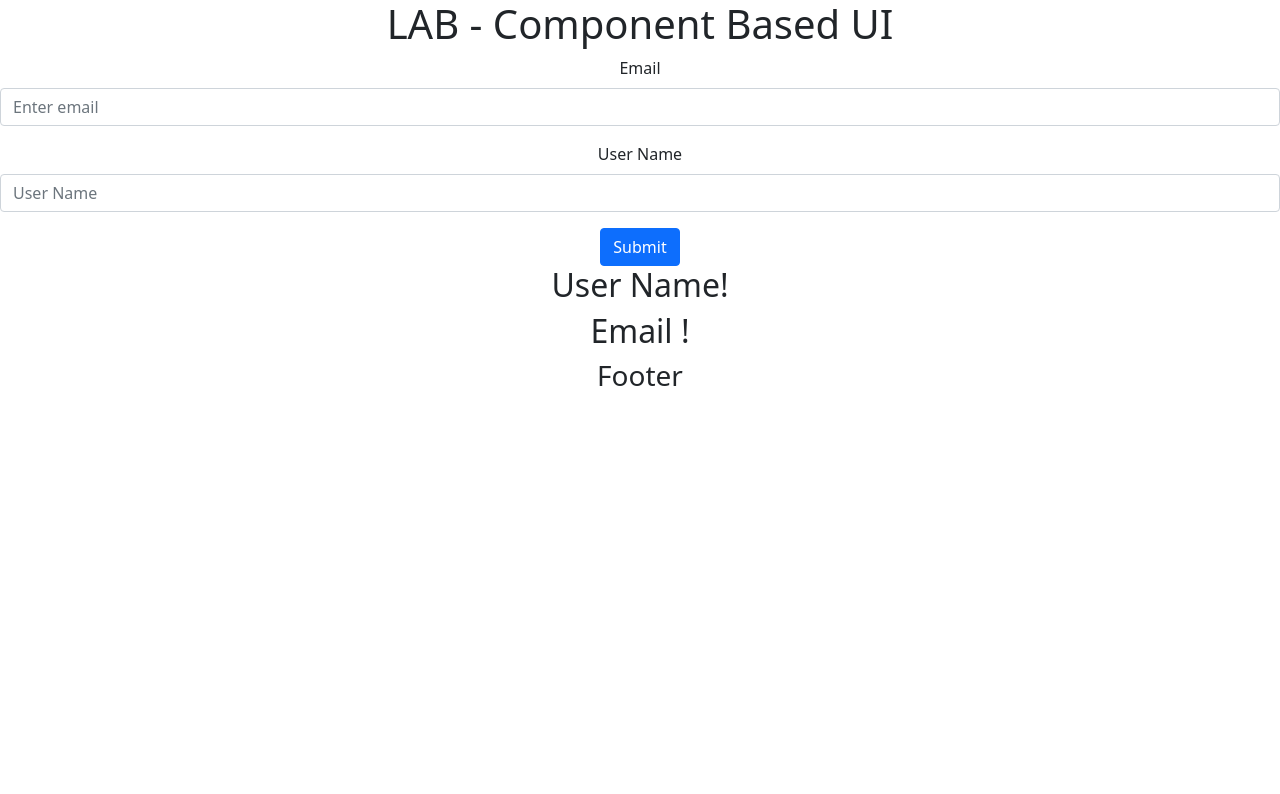
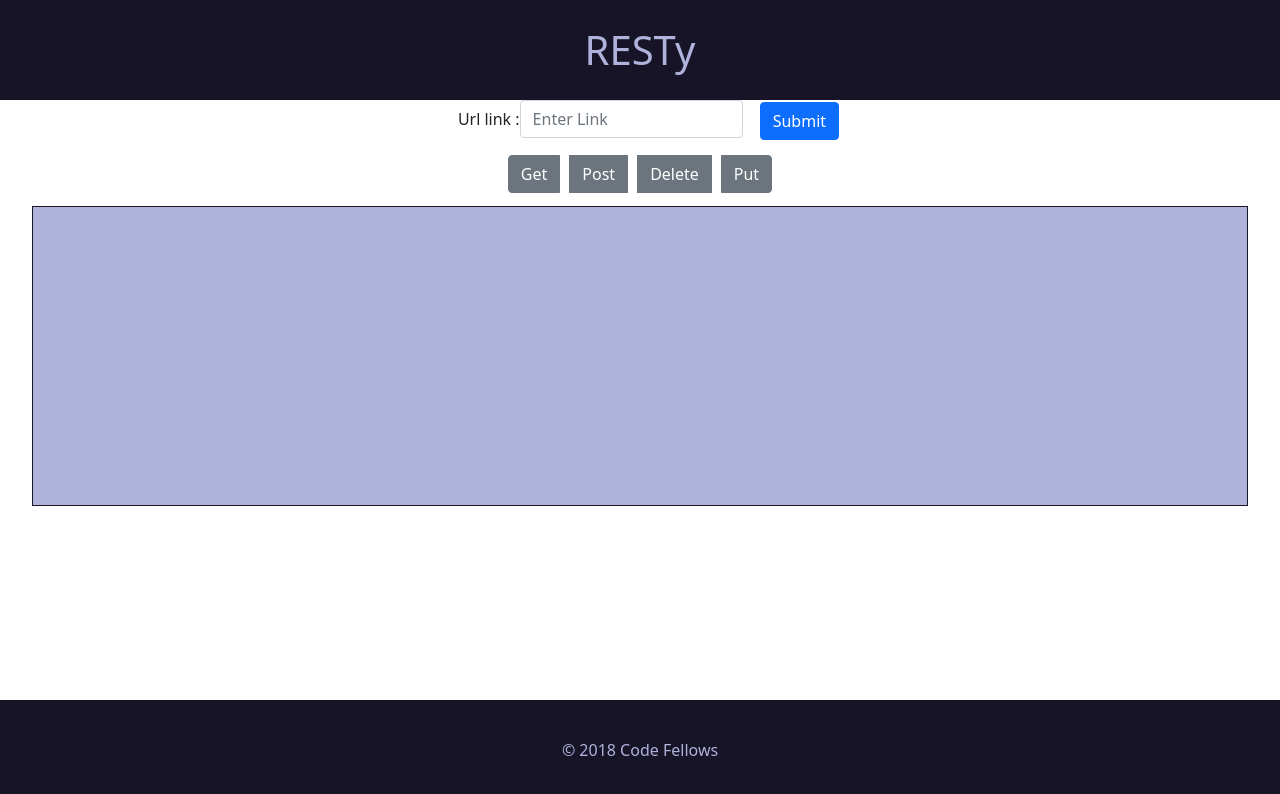
Before and after one commit to AlaaN-Smadi/component-based-ui, a React (Create React App) app in the folder component-based-ui/: page / in a window 1280 px wide. Shown: the top 794 px of the page. Built offline with nearby package versions, Linux system fonts and the light colour scheme.

Commit message:
Solve lab 26

```diff
--- a/component-based-ui/package.json
+++ b/component-based-ui/package.json
@@ -11,6 +11,7 @@
     "react-bootstrap": "^2.0.0-beta.6",
     "react-dom": "^17.0.2",
     "react-scripts": "4.0.3",
+    "sass": "^1.41.1",
     "web-vitals": "^1.1.2"
   },
   "scripts": {
--- a/component-based-ui/src/App.js
+++ b/component-based-ui/src/App.js
@@ -1,5 +1,5 @@
 import logo from './logo.svg';
-import './App.css';
+import './styles/App.scss';
 import Footer from './component/Footer';
 import Header from './component/Header';
 import FormComponent from './component/FormComponent';
@@ -10,32 +10,30 @@ import React, { useState } from 'react';
 function App() {
 
 
-  const [email, setEmail] = useState(
-    'Email !'
+  const [data, setData] = useState(
+    []
   );
-  const [userName, setUserName] = useState(
-    'User Name!'
-  );
+
 
   const submitFun = (e) =>{
     e.preventDefault();
 
-    let email = e.target.email.value
-    let userName = e.target.userName.value
+    let myData = e.target.email.value
 
 
-    setEmail(' Email => ' + email)
-    setUserName(' User Name => ' + userName)
+
+    setData(`get :  ${myData}`)
+
 
   }
 
   return (
     <div className="App">
-      <Header />
+      <Header myHeader={'RESTy'} />
       <FormComponent submitFun={submitFun} />
-      <Result email={email} userName={userName}  />
+      <Result data={data} />
 
-      <Footer />
+      <Footer myFooter={'© 2018 Code Fellows'} />
     </div>
   );
 }
--- a/component-based-ui/src/component/Footer.js
+++ b/component-based-ui/src/component/Footer.js
@@ -1,9 +1,11 @@
+import "../styles/Footer.scss"
+
 function Footer(props) {
     return (
-        <>
-            <h3> Footer </h3>
+        <div id="footer">
+            <p> {props.myFooter} </p>
 
-        </>
+        </div>
     );
 }
 
--- a/component-based-ui/src/component/FormComponent.js
+++ b/component-based-ui/src/component/FormComponent.js
@@ -1,25 +1,33 @@
-import {Form,  Button} from 'react-bootstrap'
+import { Form, Button } from 'react-bootstrap'
 import FormControl from 'react-bootstrap/FormControl'
 import 'bootstrap/dist/css/bootstrap.min.css';
+import ButtonGroup from 'react-bootstrap/ButtonGroup'
+import '../styles/Form.scss'
 
 function FormComponent(props) {
     return (
         <>
             <Form onSubmit={props.submitFun}>
-                <Form.Group className="mb-3" controlId="formBasicEmail">
-                    <Form.Label> Email </Form.Label>
-                    <Form.Control name="email" type="email" placeholder="Enter email" />
+                <Form.Group id="myLink" className="mb-3" controlId="formBasicEmail">
+                    <Form.Label> Url link : </Form.Label>
+                    <Form.Control id="input_Link" name="email" type="text" placeholder="Enter Link" />
 
-                </Form.Group>
-
-                <Form.Group className="mb-3" controlId="formBasicPassword">
-                    <Form.Label> User Name </Form.Label>
-                    <Form.Control name="userName" type="text" placeholder="User Name" />
                 </Form.Group>
 
                 <Button variant="primary" type="submit">
                     Submit
                 </Button>
+
+                <br/>
+
+                <ButtonGroup aria-label=" Methods ">
+                    <Button className="axiosBtn" variant="secondary"> Get </Button>
+                    <Button className="axiosBtn" variant="secondary"> Post </Button>
+                    <Button className="axiosBtn" variant="secondary"> Delete </Button>
+                    <Button className="axiosBtn" variant="secondary"> Put </Button>
+                </ButtonGroup>
+
+
             </Form>
         </>
     );
--- a/component-based-ui/src/component/Header.js
+++ b/component-based-ui/src/component/Header.js
@@ -1,8 +1,10 @@
+import '../styles/Header.scss'
+
 function Header(props) {
     return (
-        <>
-            <h1> LAB - Component Based UI </h1>
-        </>
+        <div className="headers">
+            <h1> {props.myHeader} </h1>
+        </div>
     );
 }
 
--- a/component-based-ui/src/component/Result.js
+++ b/component-based-ui/src/component/Result.js
@@ -1,11 +1,13 @@
+import "../styles/Result.scss"
+
 function Result(props) {
     return (
-        <>
+        <div id="resultDiv">
 
-            <h2> {props.userName} </h2>
-            <h2> {props.email} </h2>
+            <p> {props.data} </p>
 
-        </>
+
+        </div>
     );
 }
 
--- /dev/null
+++ b/component-based-ui/src/styles/Footer.scss
@@ -0,0 +1,16 @@
+#footer{
+    position: fixed;
+   left: 0;
+   bottom: 0;
+   width: 100%;
+   height: 100px;
+
+   background-color: rgb(23, 20, 39);
+   color: rgb(175, 178, 218);
+   text-align: center;
+}
+
+#footer p{
+    line-height: 100px;
+
+}
--- /dev/null
+++ b/component-based-ui/src/styles/Form.scss
@@ -0,0 +1,14 @@
+#input_Link{
+    width: 70%;
+    display: inline-block;
+}
+
+#myLink{
+    display: inline-block;
+}
+
+.axiosBtn{
+    margin-left: 10px;
+    margin-right: 10px;
+
+}
--- /dev/null
+++ b/component-based-ui/src/styles/Header.scss
@@ -0,0 +1,10 @@
+.headers{
+    height: 100px;
+
+    background-color: rgb(23, 20, 39);
+    color: rgb(175, 178, 218);
+}
+
+.headers h1{
+    line-height: 100px;
+}
--- /dev/null
+++ b/component-based-ui/src/styles/Result.scss
@@ -0,0 +1,10 @@
+#resultDiv{
+    border: 1px solid rgb(23, 20, 39);
+    background-color: rgb(175, 178, 218);
+    width: 95%;
+    height:300px;
+    margin-left: 2.5%;
+    margin-right: 2.5%;
+    margin-top: 1%;
+
+}
```
Also changed, not shown: component-based-ui/src/styles/App.scss (renamed from component-based-ui/src/App.css), 1 other file (tests, documents, lock files or other folders).
